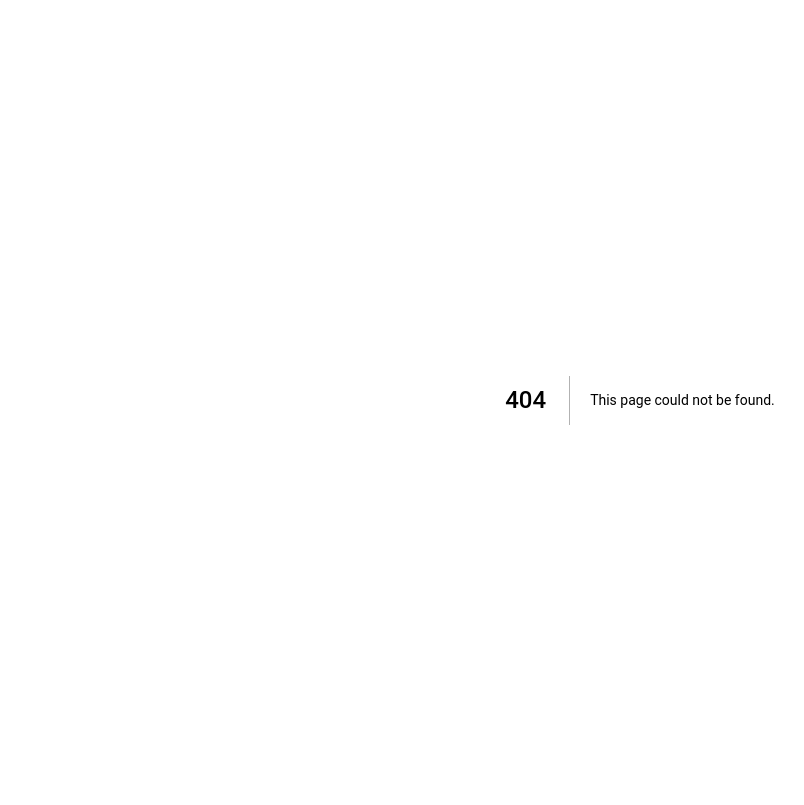
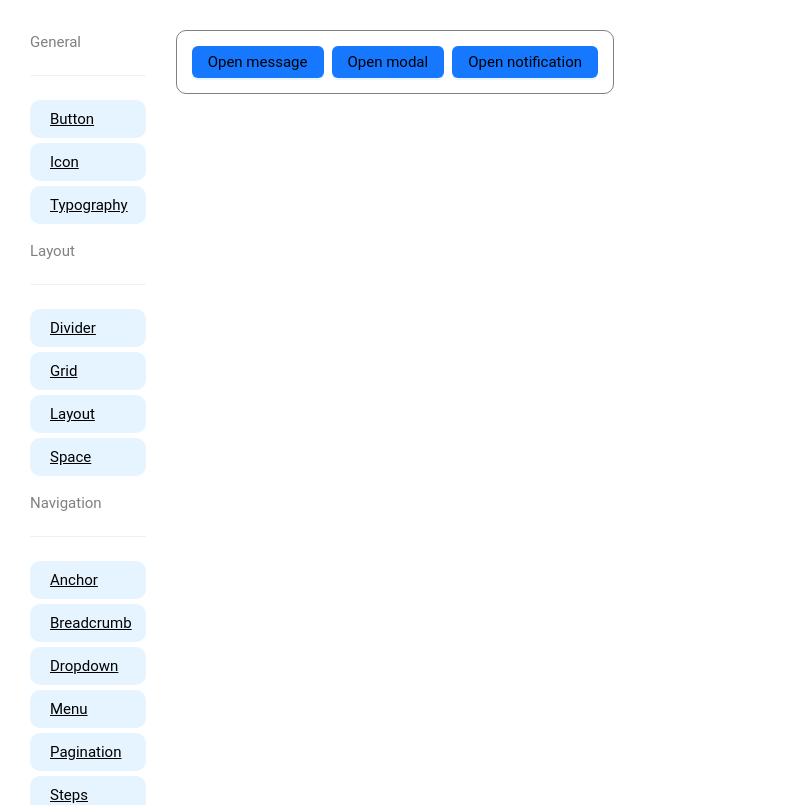
Before and after one commit to Pallab6Sense/AntD-Components, a Next.js app: page /app in a window 1280 px wide. Before the commit this address had no page. Shown: the top 805 px of the page, without its empty margins (0-804 px from the left). Built offline with nearby package versions, Linux system fonts and the light colour scheme.

Commit message:
App done 6:26 PM

```diff
--- a/Components/Navigation.js
+++ b/Components/Navigation.js
@@ -196,6 +196,9 @@ const Navigation = () => {
             <li>
               <Link href="/affix">Affix</Link>
             </li>
+            <li>
+              <Link href="/app">App</Link>
+            </li>
           </div>
         </ul>
       </div>
--- /dev/null
+++ b/pages/app.js
@@ -0,0 +1,56 @@
+/* eslint-disable react/display-name */
+/* eslint-disable import/no-anonymous-default-export */
+import Navigation from '@/Components/Navigation';
+import { App, Button, Space } from 'antd';
+
+// Sub page
+export default function MyPage() {
+  const { message, modal, notification } = App.useApp();
+
+  const showMessage = () => {
+    message.success('Success!');
+  };
+
+  const showModal = () => {
+    modal.warning({
+      title: 'This is a warning message',
+      content: 'some messages...some messages...',
+    });
+  };
+
+  const showNotification = () => {
+    notification.info({
+      message: `Notification topLeft`,
+      description: 'Hello, Ant Design!!',
+      placement: 'topLeft',
+    });
+  };
+
+  return (
+    <div className="container">
+      <Navigation></Navigation>
+      <div className="appContainer">
+        <div className="appExample1">
+          <Space>
+            <Button type="primary" onClick={showMessage}>
+              Open message
+            </Button>
+            <Button type="primary" onClick={showModal}>
+              Open modal
+            </Button>
+            <Button type="primary" onClick={showNotification}>
+              Open notification
+            </Button>
+          </Space>
+        </div>
+      </div>
+    </div>
+  );
+}
+
+// Entry component
+// export default () => (
+//   <App>
+//     <MyPage />
+//   </App>
+// );
--- a/styles/globals.scss
+++ b/styles/globals.scss
@@ -913,3 +913,10 @@ li {
   height: 300px;
   background-image: url('https://zos.alipayobjects.com/rmsportal/RmjwQiJorKyobvI.jpg');
 }
+
+.appContainer{
+  @include componentContainer()
+}
+.appExample1{
+  @include divStyle()
+}
```
